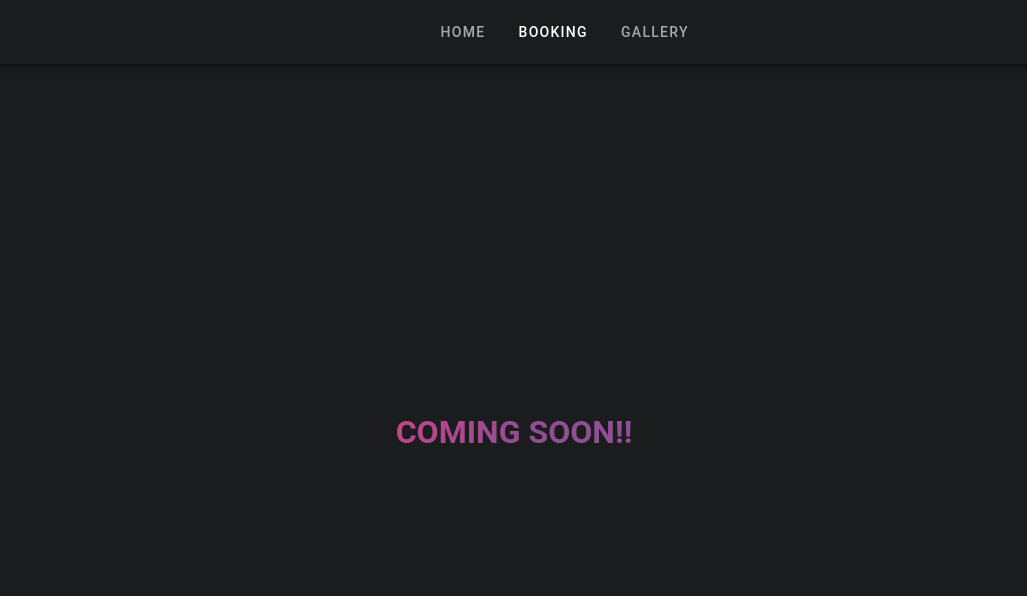
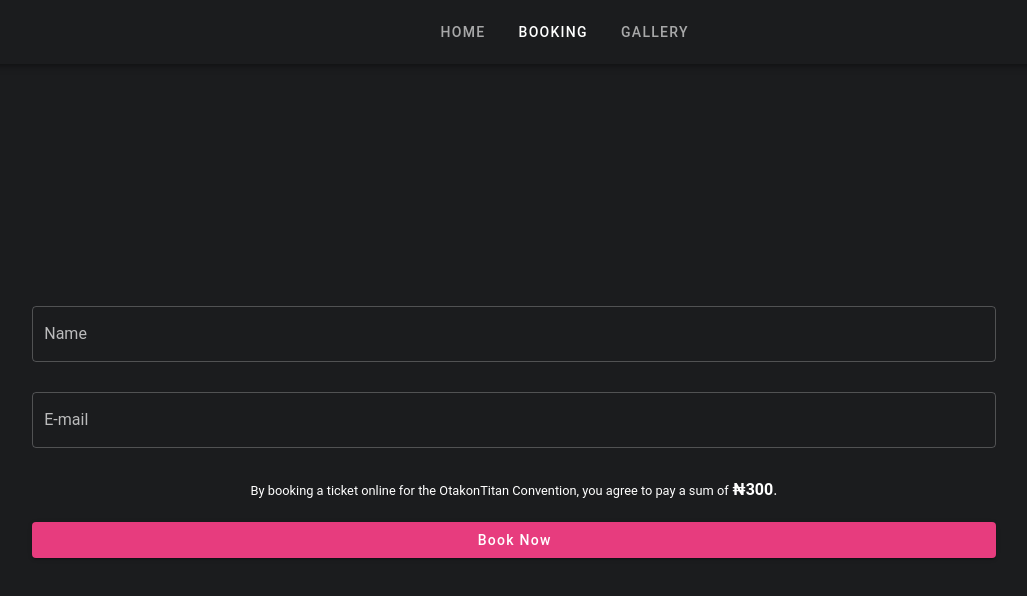
Before and after one commit to egdiala/otakontitan, a Vue app: page /booking in a window 1280 px wide. Shown: the top 596 px of the page, without its empty margins (126-1153 px from the left). Built offline with nearby package versions, Linux system fonts and the light colour scheme.

Commit message:
form validation and payment

```diff
--- a/package.json
+++ b/package.json
@@ -8,6 +8,7 @@
         "lint": "vue-cli-service lint"
     },
     "dependencies": {
+        "axios": "^0.21.1",
         "core-js": "^3.6.5",
         "vue": "^2.6.11",
         "vue-router": "^3.2.0",
--- /dev/null
+++ b/src/components/ComingSoon.vue
@@ -0,0 +1,29 @@
+<template>
+    <h1>COMING SOON!!</h1>
+</template>
+
+<style scoped>
+h1 {
+    animation: flow 8s ease-in-out infinite;
+    background: linear-gradient(-60deg, #904e95, #904e95, #e73c7e, #ee7752);
+    background-size: 300%;
+
+    -webkit-background-clip: text;
+            background-clip: text;
+      -webkit-text-fill-color: transparent;
+}
+
+@keyframes flow {
+  0% {
+    background-position: 0 50%;
+  }
+
+  50% {
+    background-position: 100% 50%;
+  }
+
+  100% {
+    background-position: 0 50%;
+  }
+}
+</style>
--- a/src/views/Booking.vue
+++ b/src/views/Booking.vue
@@ -1,34 +1,72 @@
 <template>
-  <div class="booking d-flex justify-center d-flex align-center">
-    <h1>COMING SOON!!</h1>
-  </div>
+  <v-container class="booking d-flex justify-center d-flex align-center">
+    <v-row>
+      <v-col class="mx-auto" cols="12" xl="10" lg="10" md="3" sm="3">
+        <v-form ref="form"
+    v-model="valid"
+    lazy-validation @submit="submit">
+          <v-text-field
+            v-model.trim="name" :rules="nameRules" outlined
+            label="Name"
+          ></v-text-field>
+          <v-text-field
+            v-model.trim="email" :rules="emailRules" type="email" outlined
+            label="E-mail"
+            required
+          ></v-text-field>
+        <p class="text-center mb-5"><small>By booking a ticket online for the OtakonTitan Convention, you agree to pay a sum of</small> <strong>₦300</strong>.</p>
+              <v-btn
+            block color="#e73c7e" class="text-capitalize" :loading="loading"
+            @click.prevent="submit"
+          >
+            Book Now
+          </v-btn>
+        </v-form>
+      </v-col>
+    </v-row>
+  </v-container>
 </template>
 
+<script>
+import axios from 'axios';
+export default {
+    name: 'Booking',
+    data() {
+      return {
+        loading: false,
+        valid: false,
+        name: '',
+        nameRules: [
+          v => !!v || 'Name is required',
+        ],
+        email: '',
+        emailRules: [
+          v => !!v || 'E-mail is required',
+          v => /.+@.+\..+/.test(v) || 'E-mail must be valid',
+        ],
+      }
+    },
+    methods: {
+      submit() {
+        this.validate();
+        setTimeout(() => {
+          if (this.valid) {
+            axios.get(`https://otakon-api.herokuapp.com/book?name=${this.name}&email=${this.email}`).then(res => {
+              console.log(res);
+            }).catch(err => {
+              console.log(err);
+            })
+          }
+        }, 300);
+      },
+      validate () {
+        this.$refs.form.validate();
+      },
+    },
+}
+</script>
+
 <style scoped>
-h1 {
-    animation: flow 8s ease-in-out infinite;
-    background: linear-gradient(-60deg, #904e95, #904e95, #e73c7e, #ee7752);
-    background-size: 300%;
-
-    -webkit-background-clip: text;
-            background-clip: text;
-      -webkit-text-fill-color: transparent;
-}
-
-@keyframes flow {
-  0% {
-    background-position: 0 50%;
-  }
-
-  50% {
-    background-position: 100% 50%;
-  }
-
-  100% {
-    background-position: 0 50%;
-  }
-}
-
 .booking {
   height: 100%;
 }
--- a/src/views/Gallery.vue
+++ b/src/views/Gallery.vue
@@ -1,34 +1,20 @@
 <template>
   <div class="gallery d-flex justify-center d-flex align-center">
-    <h1>COMING SOON!!</h1>
+    <ComingSoon />
   </div>
 </template>
 
+<script>
+import ComingSoon from '@/components/ComingSoon.vue'
+export default {
+    name: 'Gallery',
+    components: {
+      ComingSoon
+    }
+}
+</script>
+
 <style scoped>
-h1 {
-    animation: flow 8s ease-in-out infinite;
-    background: linear-gradient(-60deg, #904e95, #904e95, #e73c7e, #ee7752);
-    background-size: 300%;
-
-    -webkit-background-clip: text;
-            background-clip: text;
-      -webkit-text-fill-color: transparent;
-}
-
-@keyframes flow {
-  0% {
-    background-position: 0 50%;
-  }
-
-  50% {
-    background-position: 100% 50%;
-  }
-
-  100% {
-    background-position: 0 50%;
-  }
-}
-
 .gallery {
   height: 100%;
 }
```
Also changed, not shown: 1 other file (tests, documents, lock files or other folders).
